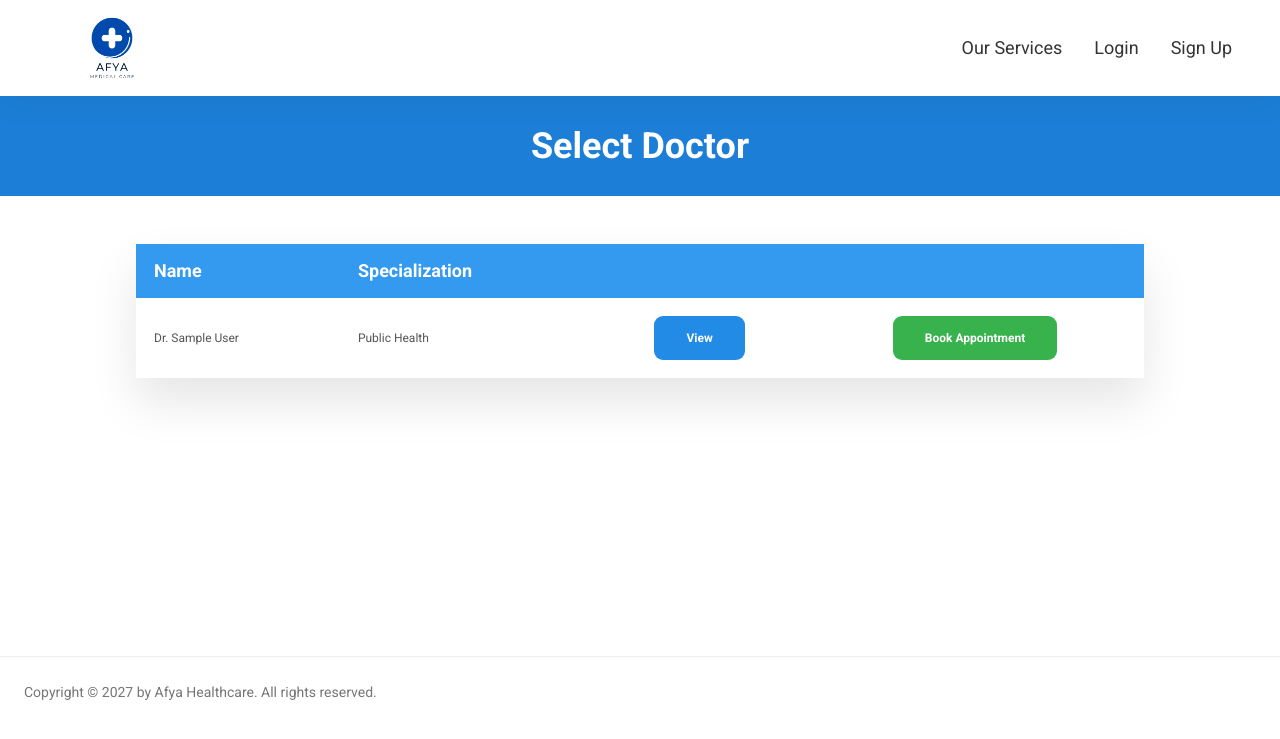
After one commit to GabrielMcryu/AfyaHealthcare, a Django app: page /county_doctors/1 in a window 1280 px wide. The commit adds this page. Shown: the top 739 px of the page. Run offline with Django 4.2, Linux system fonts and the light colour scheme; tables that the repository leaves empty hold one stand-in row (values such as "Sample post"); some libraries are stand-ins or nearby versions.

Commit message:
Created view doctors pages

```diff
--- a/afya/healthcare/templates/healthcare/base.html
+++ b/afya/healthcare/templates/healthcare/base.html
@@ -42,7 +42,6 @@
                 <li><a class="main-nav-link" href="/logout">Logout</a></li>
                 {% else %}
                 <li><a class="main-nav-link" href="{% url 'healthcare:our_services' %}">Our Services</a></li>
-                <li><a class="main-nav-link" href="#">View Doctors</a></li>
                 <li><a class="main-nav-link" href="/login">Login</a></li>
                 <li><a class="main-nav-link" href="/register">Sign Up</a></li>
                 {% endif %}
--- /dev/null
+++ b/afya/healthcare/templates/healthcare/county_doctor.html
@@ -0,0 +1,37 @@
+{% extends 'healthcare/base.html' %}
+{% block title %}View Doctors{% endblock %}
+{% block content %}
+
+
+<section class="page--section">
+    <div class="container--head">
+        <h2 class="page--heading">Select Doctor</h2>
+    </div>
+
+    <div class="container table">
+        <table class="t--style">
+            <thead>
+                <tr>
+                    <th>Name</th>
+                    <th>Specialization</th>
+                    <th></th>
+                    <th></th>
+                </tr>
+            </thead>
+            <tbody>
+                {% for doctor in doctor_list.all %}
+                {% if doctor.has_schedule %}
+                <tr>
+                    <td class="td-normal">Dr. {{doctor.user.first_name}} {{doctor.user.last_name}}</td>
+                    <td class="td-normal">{{doctor.specialization}}</td>
+                    <td class="link-align"><a href="{% url 'healthcare:doctor' doctor.id %}" class="btn--full">View</a></td>
+                    <td class="link-align"><a href="/login" class="btn--confirm">Book Appointment</a></td>
+                </tr>
+                {% endif %}
+                {% endfor %}
+            </tbody>
+        </table>
+    </div>
+</section>
+
+{% endblock %}
--- a/afya/healthcare/templates/healthcare/index.html
+++ b/afya/healthcare/templates/healthcare/index.html
@@ -8,7 +8,7 @@
         <h1 class="heading">Afya</h1>
         <span class="subheading">Medical care</span>
         <div class="buttons">
-            <a class="btn btn--landing" href="#">View Doctors</a>
+            <a class="btn btn--landing" href="{% url 'healthcare:counties' %}">View Doctors</a>
             <a class="btn btn--landing" href="/register">Sign Up</a>
         </div>
     </div>
@@ -86,7 +86,7 @@
             <div class="doc--text-box">
                 <h2 class="doc--title">View Doctors</h2>
                 <p class="doc--text">Lorem ipsum dolor sit amet, consectetur adipiscing elit. Maecenas vehicula odio mi. </p>
-                <a class="btn btn--landing" href="#">View Doctors</a>
+                <a class="btn btn--landing" href="{% url 'healthcare:counties' %}">View Doctors</a>
             </div>
             <div class="doc--img-box" role="img" aria-label="Doctor smiling">
 
--- a/afya/healthcare/urls.py
+++ b/afya/healthcare/urls.py
@@ -26,5 +26,7 @@ urlpatterns = [
     path('careers/', views.doctorApplicationView, name='careers'),
     path('update_appointment/<int:id>', views.updateAppointmentView, name='update_appointment'),
     path('update_patient_appointment/<int:id>', views.updatePatientAppointmentView, name='update_patient_appointment'),
-    path('our_services/', views.ourServicesView, name='our_services')
+    path('our_services/', views.ourServicesView, name='our_services'),
+    path('counties/', views.countiesView, name='counties'),
+    path('county_doctors/<int:id>', views.countyDoctorView, name='county_doctors'),
 ]
--- a/afya/healthcare/views.py
+++ b/afya/healthcare/views.py
@@ -73,7 +73,6 @@ def all_doctors_view(request, id):
         }
     return render(request, 'healthcare/view_doctors.html', context=context)
 
-@login_required(login_url='/login')
 def doctorView(request, id):
     doctor_data = DoctorProfile.objects.get(id=id)
     context = {'doctor_data': doctor_data}
@@ -339,3 +338,20 @@ def updatePatientAppointmentView(request, id):
 
 def ourServicesView(request):
     return render(request, 'healthcare/our_services.html')
+
+def countiesView(request):
+    all_regions = Region.objects.all()
+    my_data = [1, 2, 3]
+    context = {
+        'all_regions': all_regions,
+        'my_data': my_data,
+    }
+    return render(request, 'healthcare/counties.html', context=context)
+
+def countyDoctorView(request, id):
+    region_id = id
+    doctor_list = DoctorProfile.objects.filter(county=region_id).order_by('specialization')
+    context = {
+        'doctor_list': doctor_list,
+    }
+    return render(request, 'healthcare/county_doctor.html', context=context)
```
Also changed, not shown: afya/healthcare/templates/healthcare/counties.html (added, +30 -0 lines).
